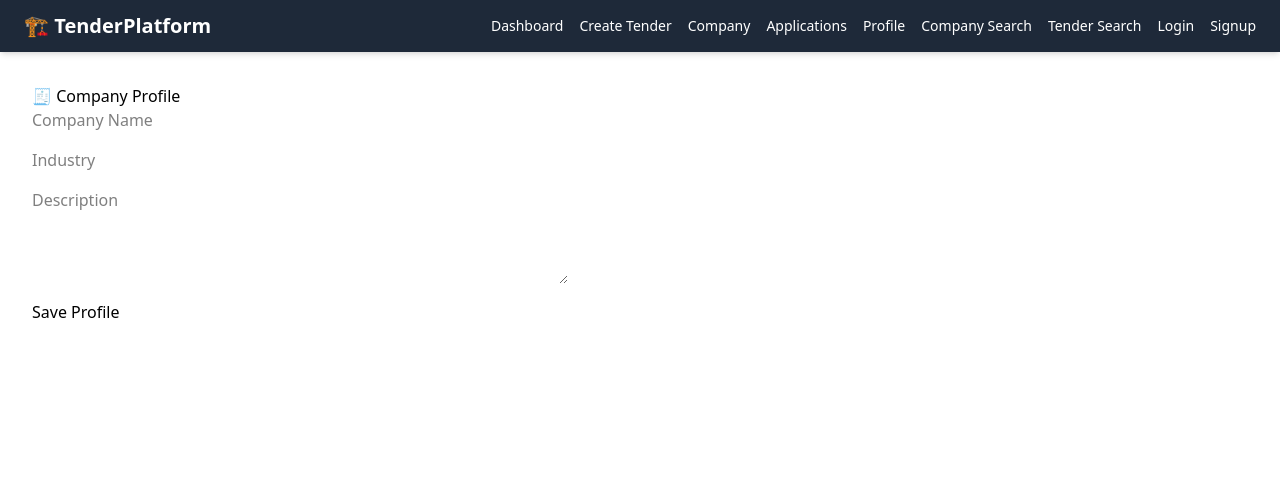
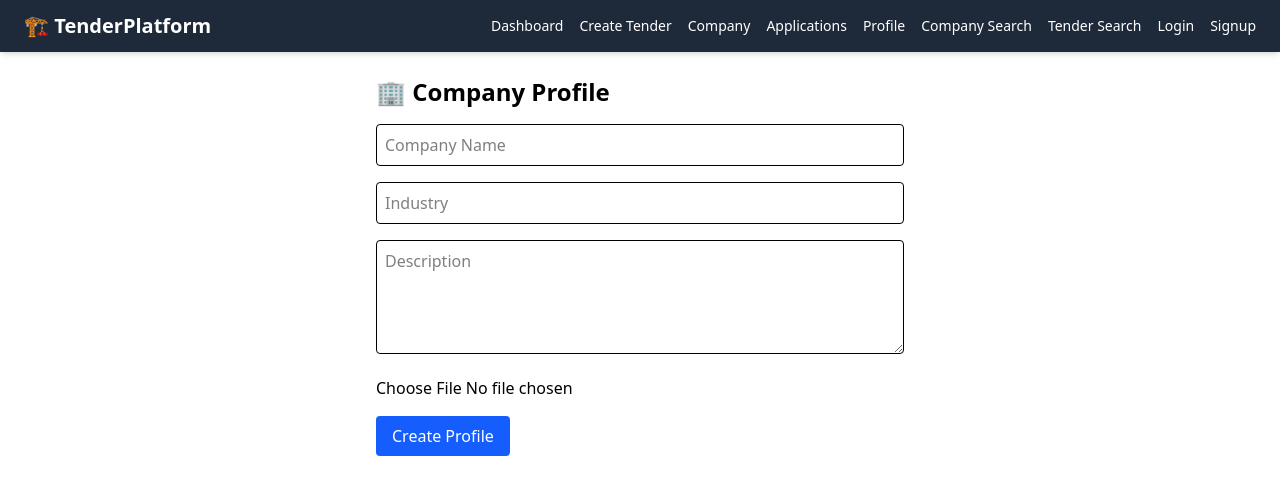
Before and after one commit to PREM015/tender-platform, a Next.js app in the folder frontend/: page /company in a window 1280 px wide. Shown: the top 494 px of the page. Built offline with nearby package versions, Linux system fonts and the light colour scheme.

Commit message:
feat: enhance company profile form with logo upload and editing capabilities

```diff
--- a/frontend/src/app/company/page.js
+++ b/frontend/src/app/company/page.js
@@ -1,13 +1,17 @@
 "use client";
 
 import { useEffect, useState } from "react";
+import { supabase } from "@/lib/supabaseClient";
 
 export default function CompanyPage() {
   const [form, setForm] = useState({
-    companyName: "",
+    company_name: "",
     industry: "",
     description: "",
+    logo_url: "",
   });
+  const [logoFile, setLogoFile] = useState(null);
+  const [isEditing, setIsEditing] = useState(false);
   const [loading, setLoading] = useState(false);
   const [message, setMessage] = useState("");
 
@@ -18,29 +22,45 @@ export default function CompanyPage() {
     if (!token) return;
 
     fetch(`${process.env.NEXT_PUBLIC_API_BASE_URL}/api/company/me`, {
-      headers: {
-        Authorization: `Bearer ${token}`,
-      },
+      headers: { Authorization: `Bearer ${token}` },
     })
       .then((res) => {
         if (!res.ok) throw new Error("Company not found");
+        setIsEditing(true);
         return res.json();
       })
       .then((data) => {
         setForm({
-          companyName: data.companyName || "",
+          company_name: data.company_name || "",
           industry: data.industry || "",
           description: data.description || "",
+          logo_url: data.logo_url || "",
         });
       })
-      .catch((err) => {
-        console.log("No existing profile");
+      .catch(() => {
+        setIsEditing(false);
       });
   }, []);
 
-  // Handle form input
+  // Handle input
   const handleChange = (e) => {
-    setForm({ ...form, [e.target.name]: e.target.value });
+    const { name, value } = e.target;
+    setForm((prev) => ({ ...prev, [name]: value }));
+  };
+
+  // Handle logo upload
+  const uploadLogo = async () => {
+    if (!logoFile) return null;
+    const filePath = `logos/${Date.now()}-${logoFile.name}`;
+    const { error } = await supabase.storage
+      .from("logos")
+      .upload(filePath, logoFile, { upsert: false });
+    if (error) throw error;
+
+    const {
+      data: { publicUrl },
+    } = supabase.storage.from("logos").getPublicUrl(filePath);
+    return publicUrl;
   };
 
   // Submit form
@@ -49,37 +69,47 @@ export default function CompanyPage() {
     setLoading(true);
     setMessage("");
 
-    const res = await fetch(`${process.env.NEXT_PUBLIC_API_BASE_URL}/api/company`, {
-      method: "POST", // can also handle PUT
-      headers: {
-        "Content-Type": "application/json",
-        Authorization: `Bearer ${token}`,
-      },
-      body: JSON.stringify(form),
-    });
+    try {
+      let logoUrl = form.logo_url;
+      if (logoFile) {
+        logoUrl = await uploadLogo();
+      }
 
-    const data = await res.json();
+      const payload = { ...form, logo_url: logoUrl };
 
-    if (res.ok) {
-      setMessage("✅ Profile saved successfully");
-    } else {
-      setMessage(`❌ ${data.message || "Failed to save profile"}`);
+      const res = await fetch(
+        `${process.env.NEXT_PUBLIC_API_BASE_URL}/api/company${isEditing ? "/me" : ""}`,
+        {
+          method: isEditing ? "PUT" : "POST",
+          headers: {
+            "Content-Type": "application/json",
+            Authorization: `Bearer ${token}`,
+          },
+          body: JSON.stringify(payload),
+        }
+      );
+
+      const data = await res.json();
+      setMessage(res.ok ? "✅ Saved!" : `❌ ${data.message}`);
+      if (res.ok) setForm((prev) => ({ ...prev, logo_url: logoUrl }));
+    } catch (err) {
+      setMessage("❌ Upload failed");
+    } finally {
+      setLoading(false);
     }
-
-    setLoading(false);
   };
 
   return (
-    <div style={{ padding: "2rem", maxWidth: "600px" }}>
-      <h2>🧾 Company Profile</h2>
-      <form onSubmit={handleSubmit}>
+    <div className="max-w-xl mx-auto p-6">
+      <h2 className="text-2xl font-bold mb-4">🏢 Company Profile</h2>
+      <form onSubmit={handleSubmit} className="space-y-4">
         <input
-          name="companyName"
+          name="company_name"
           placeholder="Company Name"
-          value={form.companyName}
+          value={form.company_name}
           onChange={handleChange}
           required
-          style={{ display: "block", marginBottom: "1rem", width: "100%" }}
+          className="border p-2 rounded w-full"
         />
         <input
           name="industry"
@@ -87,7 +117,7 @@ export default function CompanyPage() {
           value={form.industry}
           onChange={handleChange}
           required
-          style={{ display: "block", marginBottom: "1rem", width: "100%" }}
+          className="border p-2 rounded w-full"
         />
         <textarea
           name="description"
@@ -95,13 +125,33 @@ export default function CompanyPage() {
           value={form.description}
           onChange={handleChange}
           rows={4}
-          style={{ display: "block", marginBottom: "1rem", width: "100%" }}
+          className="border p-2 rounded w-full"
         />
-        <button type="submit" disabled={loading}>
-          {loading ? "Saving..." : "Save Profile"}
+        <input
+          type="file"
+          accept="image/*"
+          onChange={(e) => setLogoFile(e.target.files[0])}
+          className="block"
+        />
+
+        <button
+          type="submit"
+          disabled={loading}
+          className="bg-blue-600 text-white px-4 py-2 rounded"
+        >
+          {loading ? "Saving..." : isEditing ? "Update Profile" : "Create Profile"}
         </button>
       </form>
-      {message && <p style={{ marginTop: "1rem" }}>{message}</p>}
+
+      {form.logo_url && (
+        <img
+          src={form.logo_url}
+          alt="Logo"
+          className="mt-4 max-h-32 border rounded"
+        />
+      )}
+
+      {message && <p className="mt-4">{message}</p>}
     </div>
   );
 }
```
